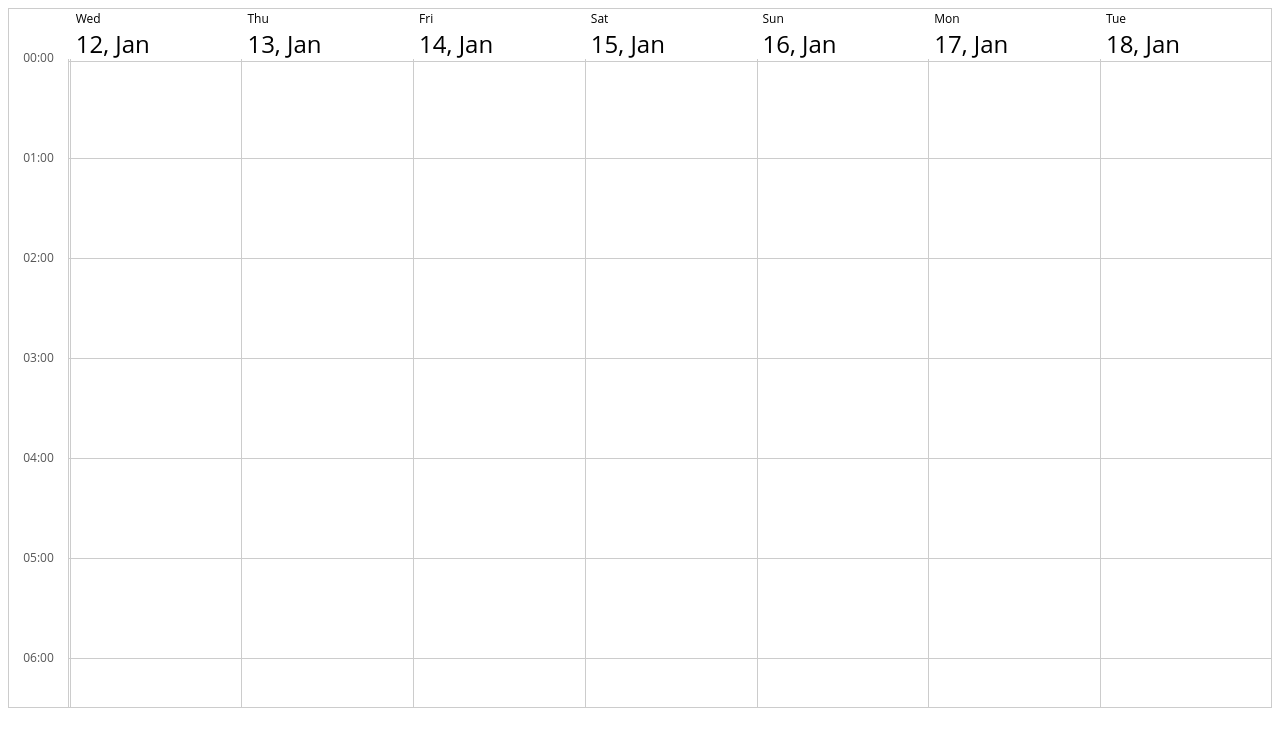
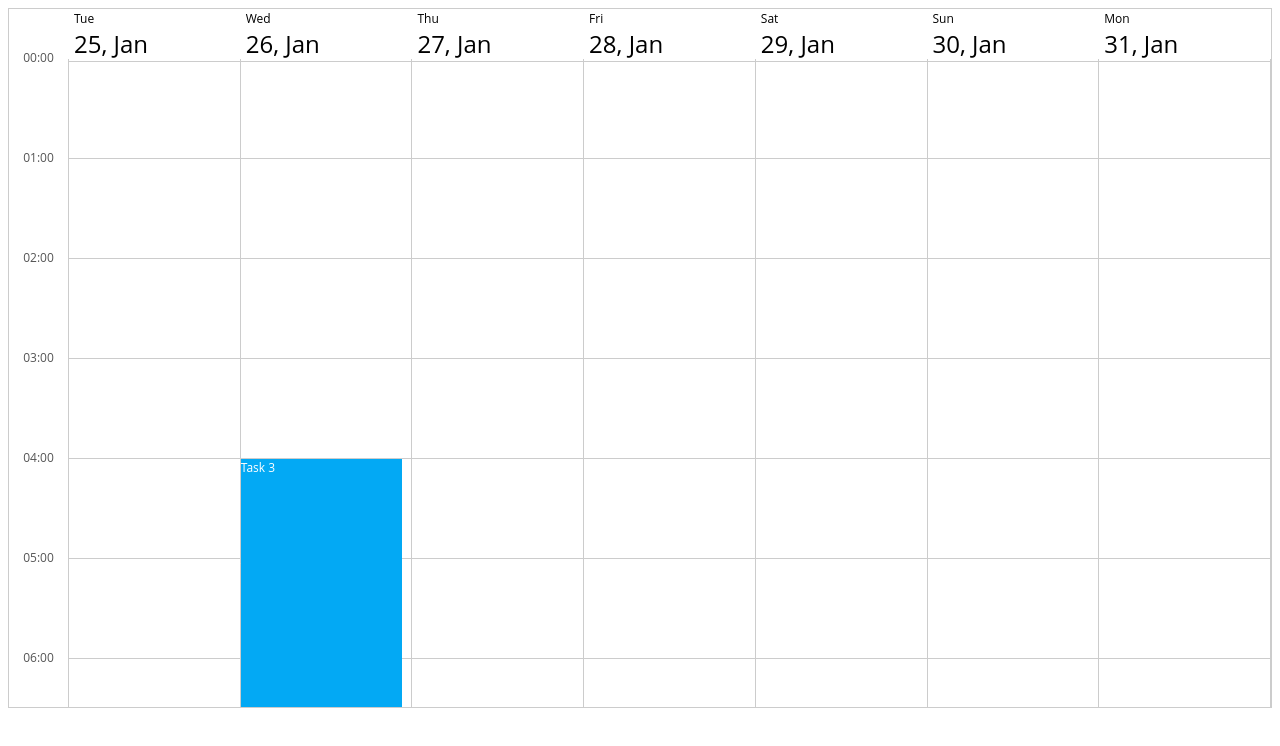
Before and after one commit to eden-lane/week-calendar, a React (Create React App) app: page / in a window 1280 px wide. Shown: the top 746 px of the page. Built offline with nearby package versions, Linux system fonts and the light colour scheme.

Commit message:
displaying single task

```diff
--- a/src/App.tsx
+++ b/src/App.tsx
@@ -45,6 +45,18 @@ const events: CalendarEvent<Task>[] = [
     title: "Task",
     startDate: new Date(2022, 2, 23),
     endDate: new Date(2022, 2, 23)
+  },
+  {
+    id: "6",
+    title: "Task 2",
+    startDateTime: new Date(2022, 0, 26, 5),
+    endDateTime: new Date(2022, 0, 26, 6)
+  },
+  {
+    id: "7",
+    title: "Task 3",
+    startDateTime: new Date(2022, 0, 26, 4),
+    endDateTime: new Date(2022, 0, 26, 8)
   }
 ];
 
--- a/src/WeekCalendar/views/DayView.tsx
+++ b/src/WeekCalendar/views/DayView.tsx
@@ -9,10 +9,23 @@ import {
   startOfToday,
   endOfToday
 } from "date-fns";
-import React, { useEffect, useLayoutEffect, useRef, useState } from "react";
+import React, {
+  useEffect,
+  useLayoutEffect,
+  useMemo,
+  useRef,
+  useState
+} from "react";
 import styled from "styled-components";
 import { useVirtualized } from "../hooks/useVirtualized";
+import { getPositionOfEvent } from "./utils/dayView";
 import { CalendarEvent } from "../types";
+
+type EventData<TData = unknown> = {
+  offset: number;
+  width: number;
+  event: CalendarEvent<TData>;
+};
 
 type Props = {
   range: Interval;
@@ -24,6 +37,7 @@ const HOUR_HEIGHT = 100;
 const HEADER_HEIGHT = 50;
 const ASIDE_WIDTH = 60;
 const REMOVE_ITEMS_COUNT = 10;
+const DATE_FORMAT = "dd.MM.yyyy";
 
 export const DayView = (props: Props) => {
   const { range, events, daysCount } = props;
@@ -36,9 +50,87 @@ export const DayView = (props: Props) => {
   const itemsDiff = useRef(-1);
   const scrollPosition = useRef(-1);
 
+  const eventsMap = useMemo<Map<string, EventData[]>>(() => {
+    const result = new Map();
+
+    events.forEach((event) => {
+      if (event.startDateTime && event.endDateTime) {
+        const days = eachDayOfInterval({
+          start: event.startDateTime,
+          end: event.endDateTime
+        });
+
+        console.log(days);
+
+        days.forEach((day, index) => {
+          const key = format(day, DATE_FORMAT);
+          const l = days.length;
+          let startDateTime;
+          let endDateTime;
+
+          if (index === 0) {
+            startDateTime = event.startDateTime;
+          } else {
+            startDateTime = startOfDay(day);
+          }
+
+          if (index === l - 1) {
+            endDateTime = event.endDateTime;
+          } else {
+            endDateTime = endOfDay(day);
+          }
+
+          const dateEvents = result.get(key) || [];
+          dateEvents.push({
+            event,
+            offset: 0,
+            width: 1,
+            startDateTime,
+            endDateTime
+          });
+
+          result.set(key, dateEvents);
+        });
+      }
+    });
+
+    return result;
+  }, [events]);
+
+  console.log(eventsMap);
+
   useEffect(() => {
     setWidth((rootRef.current?.offsetWidth ?? 0) - ASIDE_WIDTH);
   }, []);
+
+  const renderEvents = (date: Date) => {
+    const key = format(date, DATE_FORMAT);
+    const events = eventsMap.get(key) || [];
+
+    return events.map((event) => {
+      const position = getPositionOfEvent(event.event, {
+        startTime: startOfDay(date),
+        endTime: endOfDay(date),
+        hourHeight: HOUR_HEIGHT
+      });
+
+      const eventWidth = (width / daysCount - 10) * event.width;
+
+      return (
+        <Event
+          data-event
+          style={{
+            top: position.top,
+            height: position.height,
+            width: eventWidth
+          }}
+          key={event.event.id}
+        >
+          {event.event.title}
+        </Event>
+      );
+    });
+  };
 
   const renderItem = (day: Date, style: { offset: number }) => {
     const hours = eachHourOfInterval({
@@ -56,6 +148,7 @@ export const DayView = (props: Props) => {
           width: `${width / daysCount}px`
         }}
       >
+        {renderEvents(day)}
         {hours.map((h) => (
           <Hour key={h} />
         ))}
@@ -110,16 +203,16 @@ export const DayView = (props: Props) => {
   useEffect(() => {
     setDays(
       getDays({
-        start: sub(date, { weeks: 3 }),
-        end: add(date, { weeks: 3 })
+        start: sub(date, { weeks: 1 }),
+        end: add(date, { weeks: 1 })
       })
     );
   }, []);
 
-  console.log(days.length);
-
   const handleScroll = (ev) => {
     onScroll(ev);
+
+    direction.current = 0;
 
     if (days.length === 0) return;
 
@@ -138,7 +231,7 @@ export const DayView = (props: Props) => {
       contRef.current?.scroll({
         left: (itemsDiff.current * width) / daysCount
       });
-    } else {
+    } else if (direction.current === 1) {
       contRef.current?.scroll({
         left: scrollPosition.current - itemsDiff.current * (width / daysCount)
       });
@@ -221,6 +314,7 @@ const Date = styled.div<{ width: number }>`
 `;
 
 const Day = styled.div`
+  position: relative;
   height: 100%;
   display: inline-block;
   flex-shrink: 0;
@@ -262,3 +356,10 @@ const AsideHourLabel = styled.span`
   transform: translateY(-10px);
   z-index: 2;
 `;
+
+const Event = styled.div`
+  position: absolute;
+  background: #03a9f4;
+  font-size: 12px;
+  color: #fff;
+`;
--- a/src/WeekCalendar/views/MonthView.tsx
+++ b/src/WeekCalendar/views/MonthView.tsx
@@ -28,7 +28,7 @@ type Props = {
   range: Interval;
 };
 
-type DayData<TData = unknown> = {
+type EventData<TData = unknown> = {
   width: number;
   top: number;
   event: CalendarEvent<TData>;
@@ -50,7 +50,7 @@ export const MonthView = (props: Props) => {
   const [date, setDate] = useState<Date>(new Date(range.start));
   const [height, setHeight] = useState(-1);
 
-  const eventsMap = useMemo<Map<string, DayData[]>>(() => {
+  const eventsMap = useMemo<Map<string, EventData[]>>(() => {
     const result = new Map();
     const places = new Map<string, boolean[]>();
     events
@@ -68,7 +68,7 @@ export const MonthView = (props: Props) => {
           });
 
           let lastWeekWithEvent = 0;
-          let dayData: DayData;
+          let dayData: EventData;
 
           const place = places.get(format(event.startDate, DATE_FORMAT)) || [];
 
--- /dev/null
+++ b/src/WeekCalendar/views/utils/dayView.ts
@@ -0,0 +1,39 @@
+import { differenceInMinutes, startOfDay } from "date-fns";
+import { CalendarEvent } from "../../types";
+
+type Position = {
+  top: number;
+  height: number;
+};
+
+type GetPositionOFEventOptions = {
+  startTime: Date;
+  endTime: Date;
+  hourHeight: number;
+};
+
+export const getPositionOfEvent = (
+  event: CalendarEvent,
+  opts: GetPositionOFEventOptions
+): Position => {
+  const { startTime, endTime, hourHeight } = opts;
+
+  const diffMinsFromStart = differenceInMinutes(
+    startTime,
+    startOfDay(startTime)
+  );
+
+  const minuteHeight = hourHeight / 60;
+  const minutes = differenceInMinutes(event.endDateTime, event.startDateTime);
+
+  return {
+    top:
+      differenceInMinutes(
+        event.startDateTime,
+        startOfDay(event.startDateTime)
+      ) *
+        minuteHeight -
+      diffMinsFromStart * minuteHeight,
+    height: minutes * minuteHeight
+  };
+};
```
